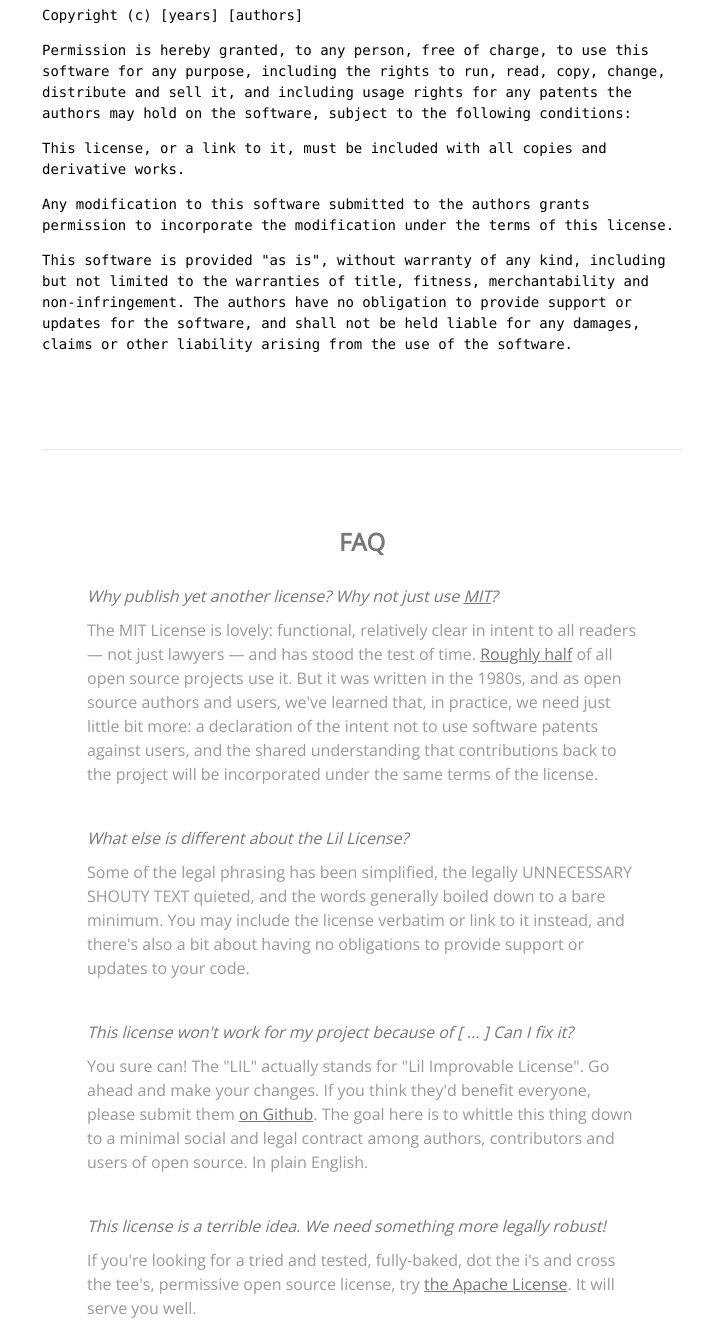
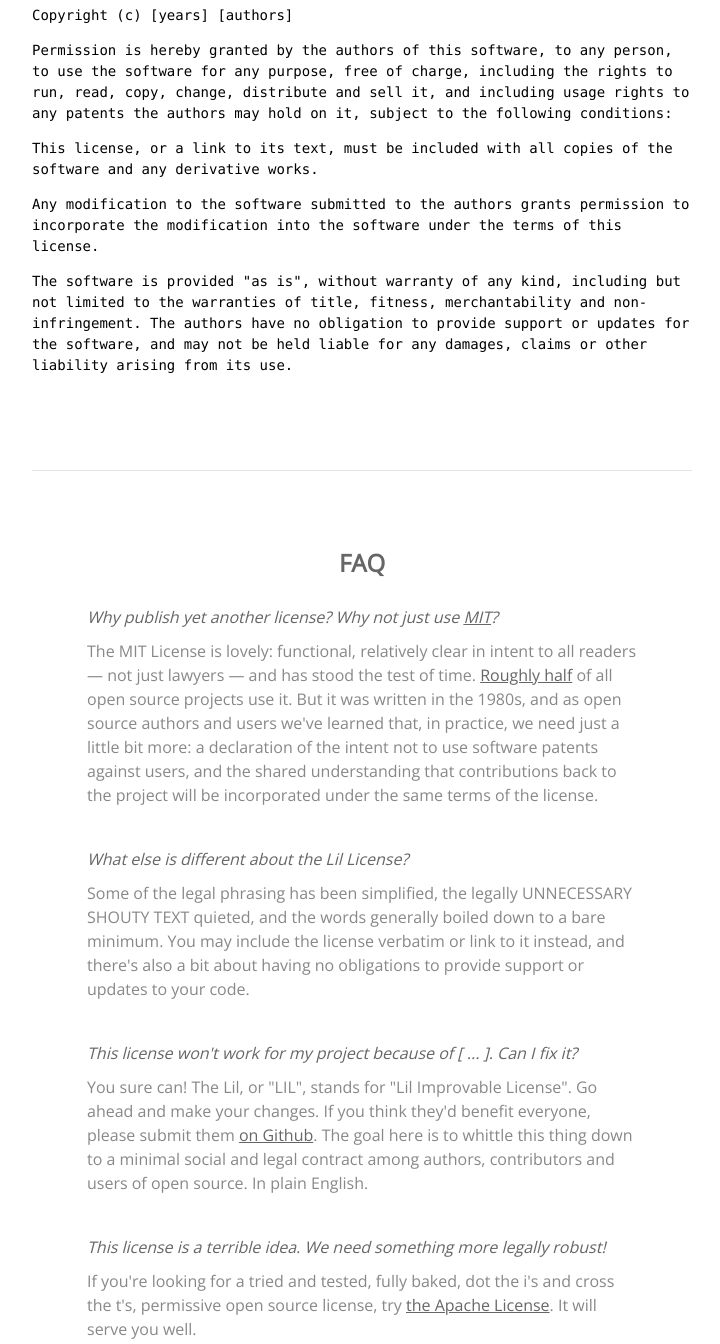
Before and after one commit to jashkenas/lil-license, a plain HTML site: page v1.html in a window 1280 px wide. Shown: the part 140-1484 px from the top of the page, without its empty margins (278-998 px from the left). Drawn offline with nearby package versions, Linux system fonts and the light colour scheme; a web font is replaced by a local one.

Commit message:
Still polishing ... more little language tweaks

```diff
--- a/v1.html
+++ b/v1.html
@@ -12,7 +12,7 @@
   	  background: #fff;
   	  color: #000;
       font-family: 'Open Sans', "Helvetica Neue", Helvetica, Arial, sans-serif;
-      max-width: 640px;
+      max-width: 660px;
       margin: 0 auto;
       padding: 0 10px;
       font-size: 14px;
@@ -35,12 +35,12 @@
     .faq {
       max-width: 550px;
       margin: 0 auto 100px;
-      color: #777;
+      color: #666;
       font-size: 16px;
       line-height: 24px;
     }
       .faq a {
-        color: #777;
+        color: #666;
       }
       .faq h2 {
         font-size: 24px;
@@ -49,10 +49,10 @@
       }
       .faq p {
         margin: 10px 0 40px;
-        color: #999;
+        color: #888;
       }
       .faq p:nth-child(even) {
-        color: #777;
+        color: #666;
         font-style: italic;
         margin: 10px 0 0;
       }
@@ -86,22 +86,22 @@
 
 <p>Copyright (c) [years] [authors]</p>
 
-<p>Permission is hereby granted, to any person, free of charge, to use this
-software for any purpose, including the rights to run, read, copy, change,
-distribute and sell it, and including usage rights for any patents the authors
-may hold on the software, subject to the following conditions:</p>
+<p>Permission is hereby granted by the authors of this software, to any person,
+to use the software for any purpose, free of charge, including the rights
+to run, read, copy, change, distribute and sell it, and including usage rights
+to any patents the authors may hold on it, subject to the following conditions:</p>
 
-<p>This license, or a link to it, must be included with all copies and derivative
-works.</p>
+<p>This license, or a link to its text, must be included with all copies of
+the software and any derivative works.</p>
 
-<p>Any modification to this software submitted to the authors grants permission
-to incorporate the modification under the terms of this license.</p>
+<p>Any modification to the software submitted to the authors grants permission to
+incorporate the modification into the software under the terms of this license.</p>
 
-<p>This software is provided "as is", without warranty of any kind, including
+<p>The software is provided "as is", without warranty of any kind, including
 but not limited to the warranties of title, fitness, merchantability and
 non-infringement. The authors have no obligation to provide support or updates
-for the software, and shall not be held liable for any damages, claims or other
-liability arising from the use of the software.
+for the software, and may not be held liable for any damages, claims or other
+liability arising from its use.
 </p>
 
 </div>
@@ -112,7 +112,7 @@ liability arising from the use of the software.
 — not just lawyers — and has stood the test of time.
 <a href="https://github.com/blog/1964-open-source-license-usage-on-github-com">Roughly half</a>
 of all open source projects use it. But it was written in the 1980s, and as open
-source authors and users, we've learned that, in practice, we need just little
+source authors and users we've learned that, in practice, we need just a little
 bit more: a declaration of the intent not to use software patents against users,
 and the shared understanding that contributions back to the project will be
 incorporated under the same terms of the license.</p>
@@ -121,15 +121,15 @@ incorporated under the same terms of the license.</p>
 TEXT quieted, and the words generally boiled down to a bare minimum. You may
 include the license verbatim or link to it instead, and there's also a bit about
 having no obligations to provide support or updates to your code.</p>
-<p>This license won't work for my project because of [ ... ] Can I fix it?</p>
-<p>You sure can! The &quot;LIL&quot; actually stands for &quot;Lil Improvable License&quot;. Go ahead
+<p>This license won't work for my project because of [ ... ]. Can I fix it?</p>
+<p>You sure can! The Lil, or &quot;LIL&quot;, stands for &quot;Lil Improvable License&quot;. Go ahead
 and make your changes. If you think they'd benefit everyone, please submit them
 <a href="https://github.com/jashkenas/lil-license">on Github</a>. The goal here is to
 whittle this thing down to a minimal social and legal contract among authors,
 contributors and users of open source. In plain English.</p>
 <p>This license is a terrible idea. We need something more legally robust!</p>
-<p>If you're looking for a tried and tested, fully-baked, dot the i's and cross
-the tee's, permissive open source license, try
+<p>If you're looking for a tried and tested, fully baked, dot the i's and cross
+the t's, permissive open source license, try
 <a href="https://www.apache.org/licenses/LICENSE-2.0">the Apache License</a>. It will serve
 you well.</p>
 <p>This license is a terrible idea. Open source authors need to be paid for their
```
Also changed, not shown: 2 other files.
